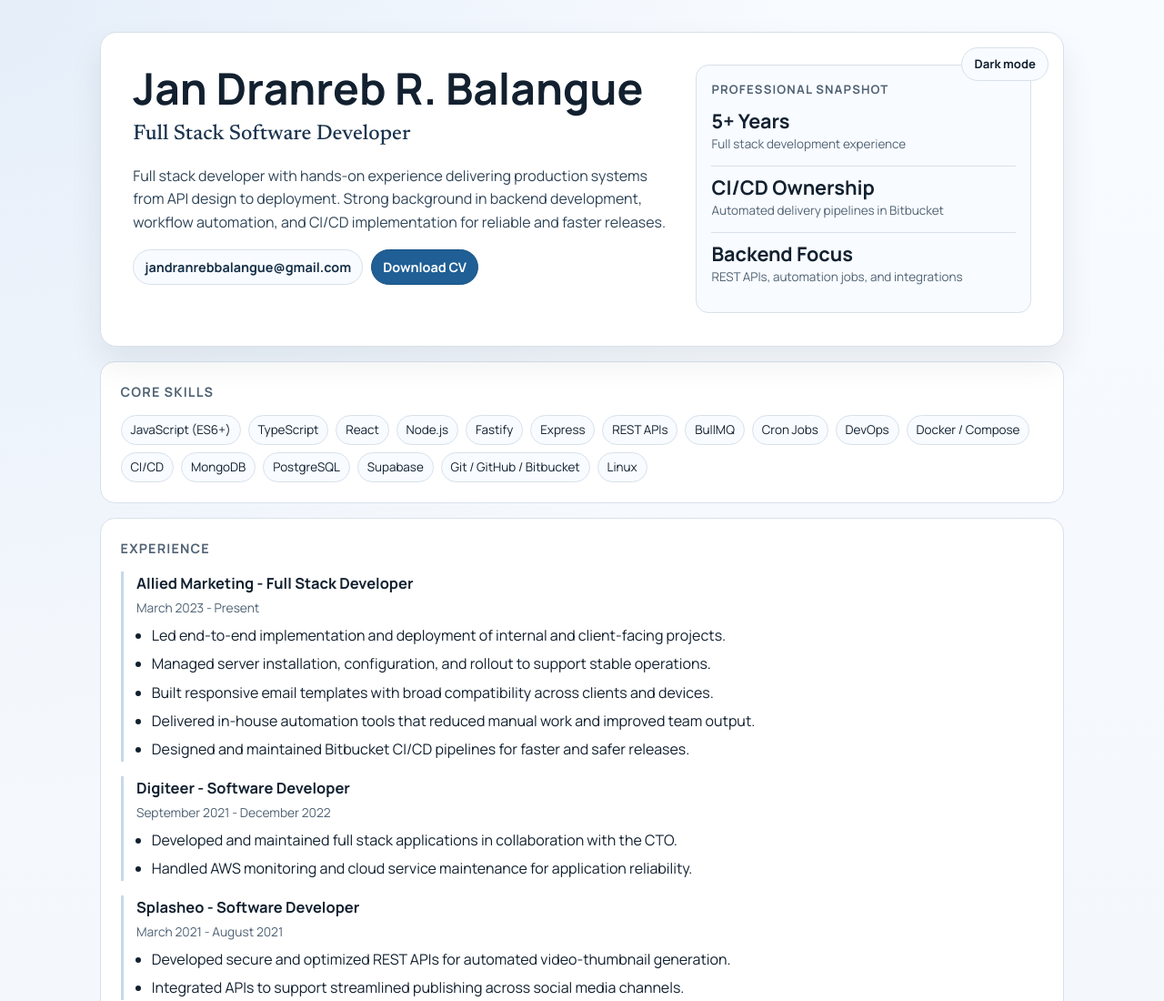
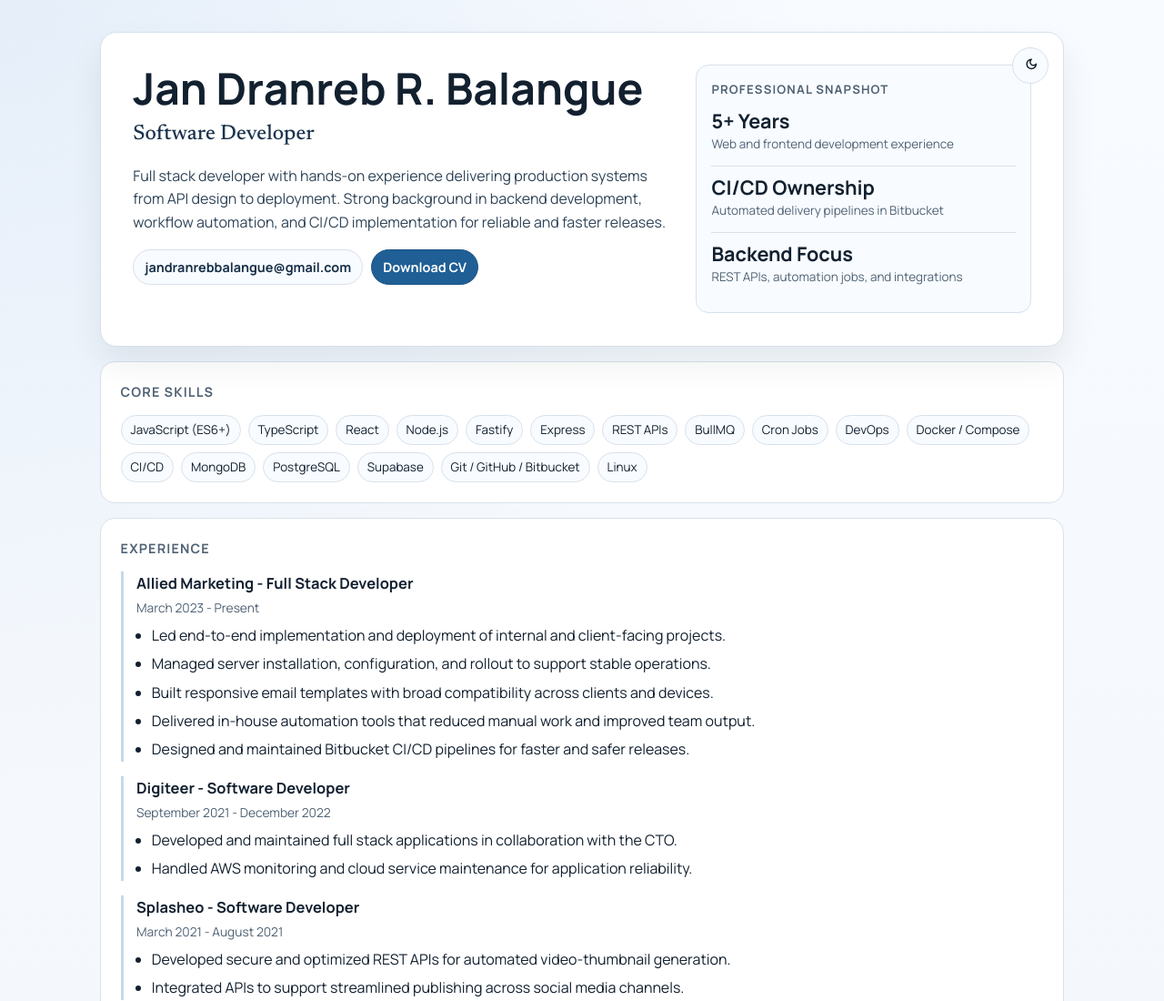
Before and after one commit to jandranrebbalangue/portfolio, a plain HTML site: page index.html in a window 1280 px wide. Shown: the top 1100 px of the page at 91% size. Drawn offline with Linux system fonts and the light colour scheme.

Commit message:
Remove light mode and dark mode text and replace it to icon

```diff
--- a/index.html
+++ b/index.html
@@ -11,10 +11,12 @@
       <header class="hero">
         <div>
           <div class="top-actions">
-            <button class="mode-toggle" id="modeToggle" type="button">Dark mode</button>
+            <button class="mode-toggle" id="modeToggle" type="button" aria-label="Toggle color mode" title="Toggle color mode">
+              <span class="mode-icon" id="modeIcon" aria-hidden="true"></span>
+            </button>
           </div>
           <h1>Jan Dranreb R. Balangue</h1>
-          <p class="title">Full Stack Software Developer</p>
+          <p class="title">Software Developer</p>
           <p class="intro">
             Full stack developer with hands-on experience delivering production systems from API
             design to deployment. Strong background in backend development, workflow automation,
@@ -33,7 +35,7 @@
 
         <aside class="snapshot">
           <h2>Professional Snapshot</h2>
-          <p class="metric"><strong>5+ Years</strong><span>Full stack development experience</span></p>
+          <p class="metric"><strong>5+ Years</strong><span>Web and frontend development experience</span></p>
           <p class="metric"><strong>CI/CD Ownership</strong><span>Automated delivery pipelines in Bitbucket</span></p>
           <p class="metric"><strong>Backend Focus</strong><span>REST APIs, automation jobs, and integrations</span></p>
         </aside>
@@ -142,13 +144,20 @@
 
     <script>
       const modeToggle = document.getElementById("modeToggle");
+      const modeIcon = document.getElementById("modeIcon");
       const savedTheme = localStorage.getItem("theme");
       const prefersDark = window.matchMedia("(prefers-color-scheme: dark)").matches;
+      const moonIcon =
+        '<svg viewBox="0 0 24 24" aria-hidden="true"><path d="M14 3a7 7 0 1 0 7 7 5 5 0 1 1-7-7z"></path></svg>';
+      const sunIcon =
+        '<svg viewBox="0 0 24 24" aria-hidden="true"><circle cx="12" cy="12" r="4"></circle><path d="M12 2v2"></path><path d="M12 20v2"></path><path d="M4.9 4.9l1.4 1.4"></path><path d="M17.7 17.7l1.4 1.4"></path><path d="M2 12h2"></path><path d="M20 12h2"></path><path d="M4.9 19.1l1.4-1.4"></path><path d="M17.7 6.3l1.4-1.4"></path></svg>';
 
       function applyTheme(theme) {
         const dark = theme === "dark";
         document.body.classList.toggle("dark", dark);
-        modeToggle.textContent = dark ? "Light mode" : "Dark mode";
+        modeIcon.innerHTML = dark ? sunIcon : moonIcon;
+        modeToggle.setAttribute("aria-label", dark ? "Switch to light mode" : "Switch to dark mode");
+        modeToggle.setAttribute("title", dark ? "Switch to light mode" : "Switch to dark mode");
       }
 
       applyTheme(savedTheme || (prefersDark ? "dark" : "light"));
--- a/styles.css
+++ b/styles.css
@@ -55,15 +55,36 @@ body {
 }
 
 .mode-toggle {
+  display: inline-flex;
+  align-items: center;
+  justify-content: center;
+  width: 2.5rem;
+  height: 2.5rem;
   border: 1px solid var(--border);
   background: var(--surface-soft);
   color: var(--text);
   border-radius: 999px;
-  padding: 0.42rem 0.82rem;
+  padding: 0;
   font: inherit;
   font-size: 0.82rem;
   font-weight: 600;
   cursor: pointer;
+}
+
+.mode-icon {
+  width: 1.1rem;
+  height: 1.1rem;
+  display: inline-flex;
+}
+
+.mode-icon svg {
+  width: 100%;
+  height: 100%;
+  stroke: currentColor;
+  fill: none;
+  stroke-width: 2;
+  stroke-linecap: round;
+  stroke-linejoin: round;
 }
 
 .kicker {
```
